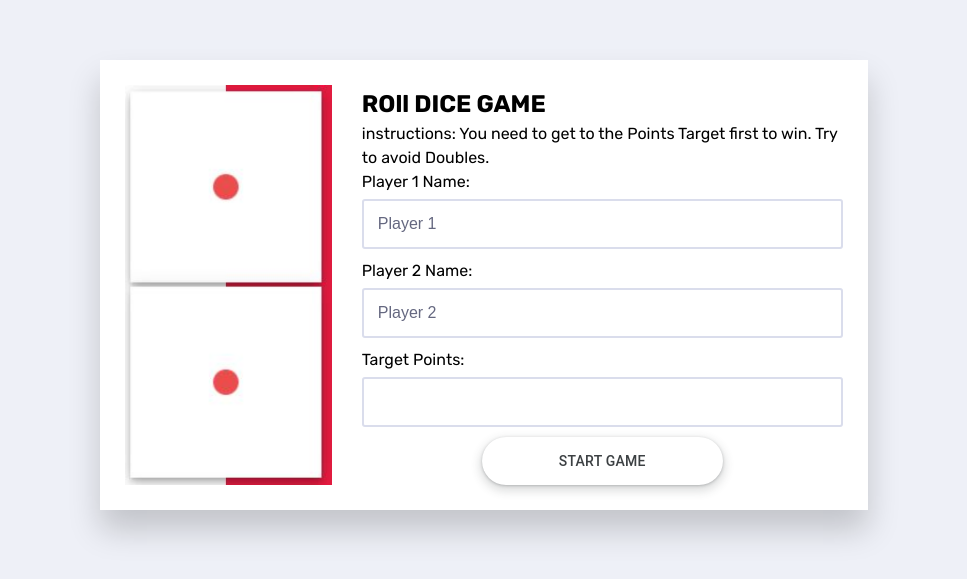
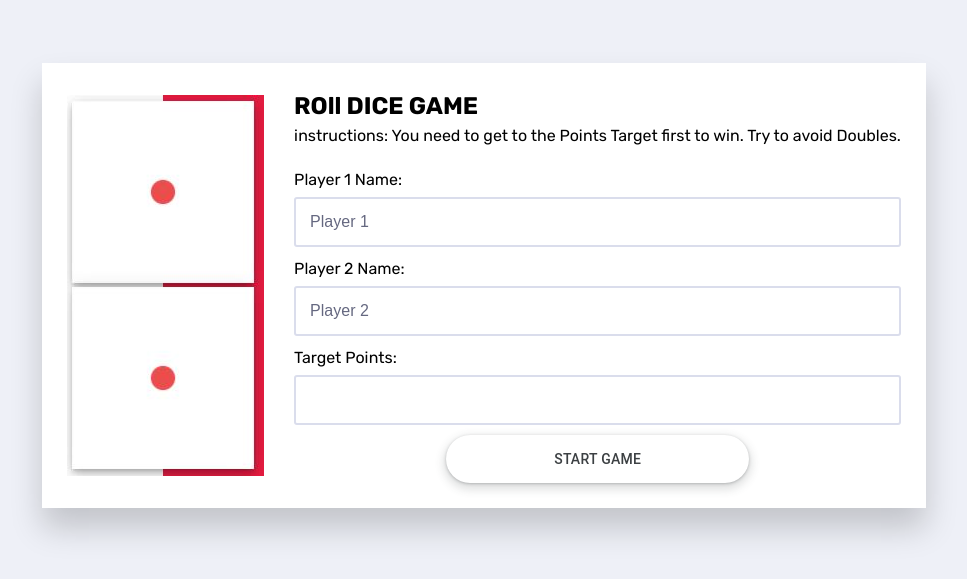
Before and after one commit to yardentamir/react-roll-dice, a React (Create React App) app: page / in a window 1280 px wide. Shown: the part 115-694 px from the top of the page, without its empty margins (156-1123 px from the left). Built offline with nearby package versions, Linux system fonts and the light colour scheme.

Commit message:
responsive design

```diff
--- a/src/Components/Buttons/Buttons.scss
+++ b/src/Components/Buttons/Buttons.scss
@@ -12,7 +12,7 @@
   display: inline-flex;
   fill: currentcolor;
   font-family: "Google Sans", Roboto, Arial, sans-serif;
-  font-size: 14px;
+  font-size: clamp(12px, 3vw, 14px);
   font-weight: 500;
   height: 48px;
   justify-content: center;
--- a/src/Components/TextInputs/TextInputs.jsx
+++ b/src/Components/TextInputs/TextInputs.jsx
@@ -1,10 +1,10 @@
 import React from 'react';
 import "./TextInputs.scss";
 
-export default function TextInputs({ callBack, text, id, value }) {
+export default function TextInputs({ callBack, text, id, value, type }) {
   return (<div>
     <p>{text}</p>
-    <input type="text" id={id} onChange={callBack} value={value}></input>
+    <input type={type} id={id} onChange={callBack} value={value}></input>
   </div>)
 
 }
--- a/src/Components/WinnerMessage/WinnerMessage.jsx
+++ b/src/Components/WinnerMessage/WinnerMessage.jsx
@@ -7,7 +7,7 @@ export default function WinnerMessage({ winnerName, newGameCallback, backToEnter
     <div id="myModal" className="modal">
       <div className="modal-content">
         <div className="center">
-          <h3>The Winner is {winnerName}</h3>
+          <h2>The Winner is {winnerName}</h2>
           <img src="/assets/images/icegif-3602.gif" alt="confetti" />
           <div className="button-group">
             <Buttons text="NEW GAME" callback={newGameCallback} />
--- a/src/Components/WinnerMessage/WinnerMessage.scss
+++ b/src/Components/WinnerMessage/WinnerMessage.scss
@@ -1,6 +1,4 @@
 .modal {
-  // display: none;
-  border-radius: 15px;
   position: fixed;
   z-index: 1;
   padding-top: 100px;
@@ -17,14 +15,12 @@
   position: relative;
   background-color: #fefefe;
   margin: auto;
-  padding: 0;
   border: 1px solid #888;
   max-width: 700px;
   box-shadow: 0 4px 8px 0 rgba(0, 0, 0, 0.2), 0 6px 20px 0 rgba(0, 0, 0, 0.19);
   animation-name: animateTop;
   animation-duration: 0.4s;
-  padding: 10px;
-  height: 50vh;
+  padding: 50px 20px;
 }
 
 @keyframes animateTop {
--- a/src/Components/player/player.scss
+++ b/src/Components/player/player.scss
@@ -4,10 +4,11 @@
   justify-content: center;
   align-items: center;
   text-align: center;
-  font-size: 3vmin;
+  font-size: clamp(16px, 3vw, 32px);
   background-color: white;
   width: 100%;
   height: 100vh;
+  padding: 0 40px;
 
   & > * {
     margin: 20px 0;
@@ -15,8 +16,7 @@
 
   & > h2 {
     text-shadow: -1px -1px 1px rgba(255, 255, 255, 0.1),
-      1px 1px 1px rgba(0, 0, 0, 0.5);
-    color: #b6ac96;
+      2px 2px 2px rgba(0, 0, 0, 0.5);
   }
 }
 
--- a/src/Pages/DiceGame/dicegame.scss
+++ b/src/Pages/DiceGame/dicegame.scss
@@ -6,10 +6,15 @@
   display: flex;
   flex-direction: column;
   height: 100%;
-  justify-content: space-around;
+  justify-content: center;
   align-items: center;
   width: 100vw;
   position: absolute;
+  gap: 110px;
+
+  & > * {
+    text-align: center;
+  }
 }
 
 .button-group > * {
@@ -24,6 +29,7 @@
   text-align: center;
   padding: 10px;
   margin: 15px 0;
+  font-size: clamp(16px, 3vw, 30px);
   background-color: white;
   box-shadow: rgba(0, 0, 0, 0.2) 0 3px 5px -1px,
     rgba(0, 0, 0, 0.14) 0 6px 10px 0, rgba(0, 0, 0, 0.12) 0 1px 18px 0;
--- a/src/Pages/EnterGame/EnterGame.jsx
+++ b/src/Pages/EnterGame/EnterGame.jsx
@@ -20,7 +20,7 @@ export default class EnterGame extends React.Component {
     sessionStorage.getItem('name1') || sessionStorage.setItem('name1', "Player 2")
     sessionStorage.getItem('maxPoints') || sessionStorage.setItem('maxPoints', 100)
     for (let i = 0; i < 2; i++) {
-      arrOfInputComponents[i] = <TextInputs key={i} id={`name${i}`} value={this.state[`name${i}`]} callBack={this.saveToStorage} text={`Player ${i + 1} Name:`} />
+      arrOfInputComponents[i] = <TextInputs type="text" key={i} id={`name${i}`} value={this.state[`name${i}`]} callBack={this.saveToStorage} text={`Player ${i + 1} Name:`} />
     }
     return arrOfInputComponents;
   }
@@ -34,15 +34,6 @@ export default class EnterGame extends React.Component {
   }
 
   handelStartClick() {
-    // const sessionArr = [{ 'name0': sessionStorage.getItem('name0') }, { 'name1': sessionStorage.getItem('name1') }, { 'maxPoints': sessionStorage.getItem('maxPoints') }];
-    // sessionArr.forEach((inputObj) => {
-    //   const keyName = Object.keys(inputObj);
-    //   const value = Object.values(inputObj);
-    //   this.setState((pervState) => {
-    //     return { ...pervState, [keyName]: value }
-    //   })
-    // });
-
     this.setState((pervState) => {
       return { ...pervState, startGame: true };
     });
@@ -56,14 +47,14 @@ export default class EnterGame extends React.Component {
         {this.state.startGame ? <DiceGame /> :
           <div className="main-container-opening">
             <div className="container-opening">
-              <img className="opening-img" src="/assets/images/cubes.JPG" alt="cubes" />
+              <img className="opening-img display-desktop" src="/assets/images/cubes.JPG" alt="cubes" />
               <div className="container-text">
                 <h2>ROll DICE GAME</h2>
                 <p>instructions: You need to get to the Points Target first to win. Try to avoid Doubles.</p>
                 <div>
                   {this.renderNameInputs()}
                 </div>
-                <TextInputs key="3" id="maxPoints" callBack={this.saveToStorage} text="Target Points:" value={this.state.maxPoints} />
+                <TextInputs key="3" type="number" id="maxPoints" callBack={this.saveToStorage} text="Target Points:" value={this.state.maxPoints} />
                 <Buttons id="startGame" key="startGame" text="START GAME" callback={this.handelStartClick} />
               </div>
             </div>
--- a/src/Pages/EnterGame/EnterGame.scss
+++ b/src/Pages/EnterGame/EnterGame.scss
@@ -11,7 +11,6 @@ $cursor: pointer;
 
 .container-opening {
   background-color: $primary-color;
-  width: 60%;
   position: relative;
   display: flex;
   grid-template-columns: 1fr 1fr;
@@ -32,11 +31,18 @@ $cursor: pointer;
   }
 }
 
+.container-text {
+  & > p {
+    margin-bottom: 20px;
+  }
+}
+
+.display-desktop {
+  display: block;
+}
+
 .opening-img {
-  width: 250px;
-  height: 400px;
-  object-fit: cover;
-  object-position: center;
+  max-width: 50vw;
 }
 
 @media only screen and (max-width: 600px) {
@@ -48,4 +54,8 @@ $cursor: pointer;
     height: 100%;
     padding: 20px;
   }
+
+  .display-desktop {
+    display: none;
+  }
 }
```
